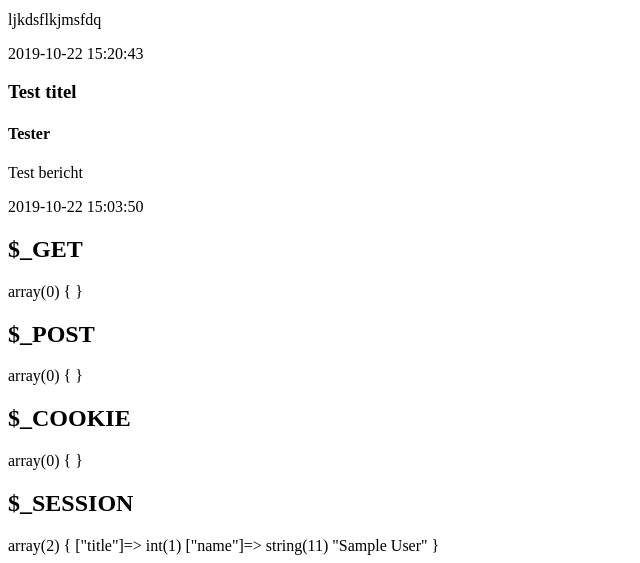
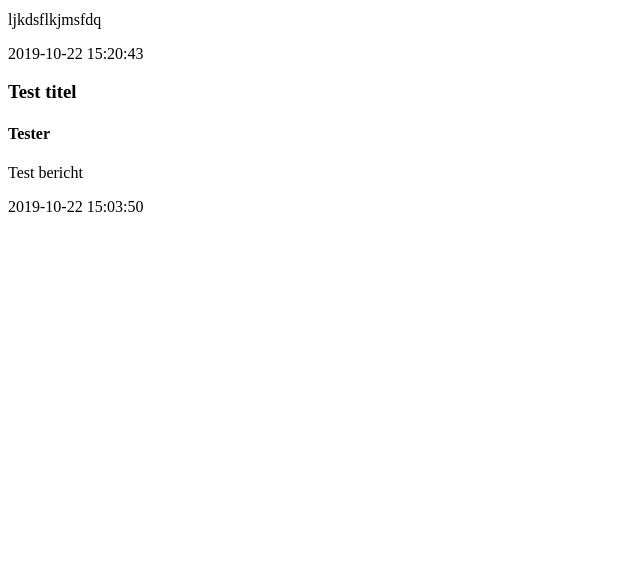
Before and after one commit to Vindevoghel/guestbook, a PHP site: page /index.php in a window 1280 px wide. Shown: the part 3216-3779 px from the top of the page, without its empty margins (0-640 px from the left). After the commit the page ends 3428 px from the top, so only its background shows below. Run offline with PHP 8.4, Linux system fonts and the light colour scheme; the visitor is signed in with stand-in values (Sample User, id 1).

Commit message:
commented out vardumps

```diff
--- a/Controller/HomeController.php
+++ b/Controller/HomeController.php
@@ -38,7 +38,6 @@ class HomeController
 
         if (isset($title) && isset($message) && isset($name) && isset($date)) {
             $guestBookMessage = new Message($title, $message, $name, $date);
-            var_dump($guestBookMessage);
             $guestBookMessage->addToJson();
         }
     }
--- a/Model/Message.php
+++ b/Model/Message.php
@@ -8,7 +8,7 @@ class Message
     private $name;
     private $date;
 
-    public function __construct($title, $message, $name, $date)
+    public function __construct(string $title, string $message, string $name, string $date)
     {
         $this->title = $this->test_input($title);
         $this->message = $this->test_input($message);
--- a/View/home.php
+++ b/View/home.php
@@ -48,7 +48,7 @@ if ($_SERVER['REQUEST_METHOD'] == 'POST') {
 
 </div>
 <?php
-function whatIsHappening()
+/*function whatIsHappening()
 {
     echo '<h2>$_GET</h2>';
     var_dump($_GET);
@@ -60,5 +60,5 @@ function whatIsHappening()
     var_dump($_SESSION);
 }
 
-whatIsHappening(); ?>
+whatIsHappening();*/ ?>
 </body>
```
